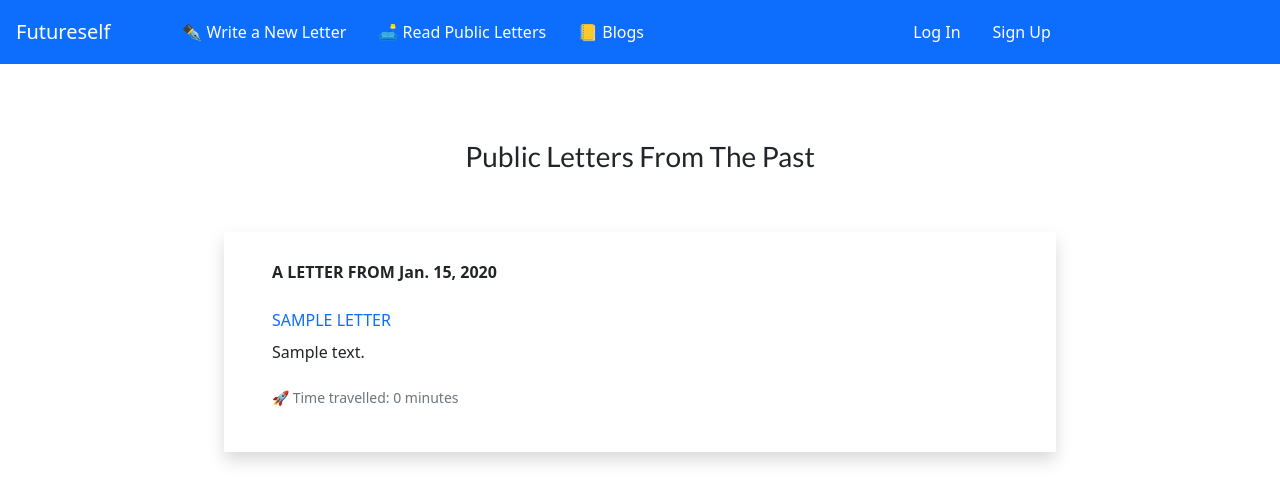
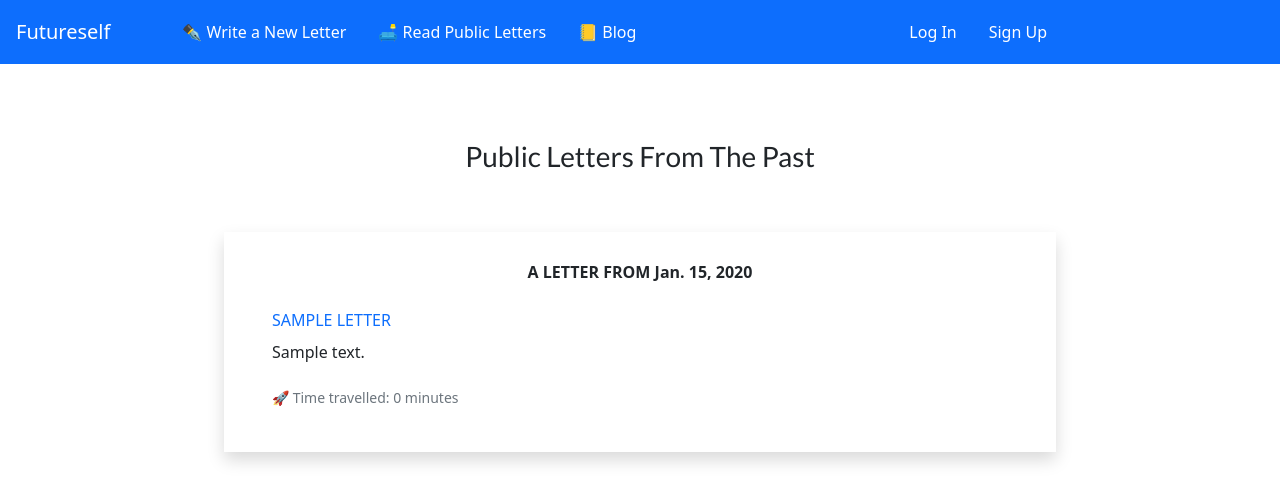
Before and after one commit to Klvxn/futureself, a Django app: page /letters/public-audience/ in a window 1280 px wide. Shown: the top 503 px of the page. Run offline with Django 4.2, Linux system fonts and the light colour scheme; tables that the repository leaves empty hold one stand-in row (values such as "Sample post"); parts of the project's set-up code (start-up, migrations or seed data) failed here and were passed over; some libraries are stand-ins or nearby versions.

Commit message:
minor changes in blog and letter templates

```diff
--- a/blog/templates/blog_list.html
+++ b/blog/templates/blog_list.html
@@ -14,7 +14,7 @@
     <button type="button" class="btn-close float-end" data-bs-dismiss="alert" aria-label="Close"></button>
   </div>
   {% endif %}
-  <h3 class="heading">Our Blogs</h3>
+  <h3 class="heading">Our Blog</h3>
   {% for blog in blogs_list %}
     <div class="shadow-sm py-3 px-5 m-5">
       <img src="{{ blog.image.url }}" alt="" class=" img-fluid rounded mx-auto d-block p-3" width="500" height="200" >
--- a/letter/templates/base.html
+++ b/letter/templates/base.html
@@ -22,7 +22,7 @@
         <ul class="nav-item m-2">
           <li class="nav-item"><a class="nav-link" href="{% url 'letter:create_letter' %}">✒️ Write a New Letter</a></li>
           <li class="nav-item"><a class="nav-link" href="{% url 'letter:public_letters' %}">🛋 Read Public Letters</a></li>
-          <li class="nav-item"><a class="nav-link" href="{% url 'blog:blog_list' %}">📒 Blogs</a></li>
+          <li class="nav-item"><a class="nav-link" href="{% url 'blog:blog_list' %}">📒 Blog</a></li>
         </ul>
         <ul class="nav-item m-auto">
           {% if user.is_authenticated %}
--- a/letter/templates/create_letter.html
+++ b/letter/templates/create_letter.html
@@ -24,7 +24,7 @@
     {% endfor %}
 {% endif %}
 <div class="form">
-  <h3 class="heading"> Letter to  Your Future Self</h3>
+  <h3 class="heading mb-2"> Letter to Your Future Self</h3>
   <form action="" method="post" class="form-group-lg d-flex justify-content-evenly">
      {{ form.non_field_errors }}
     {% csrf_token %}
--- a/letter/templates/public_letters.html
+++ b/letter/templates/public_letters.html
@@ -5,11 +5,11 @@
 <div class="container-fluid width">
   <h3 class="heading">Public Letters From The Past</h3>
   {% for letter in public_letters %}
-    <div class="shadow px-5 py-4 m-5">
-      <p><b> A LETTER FROM {{ letter.date_posted.date }} </b></p>
+    <div class="shadow px-5 py-4 my-5 m-5">
+      <p class="text-center"><b> A LETTER FROM {{ letter.date_posted.date }} </b></p>
       <p>
         <a href="{{ letter.get_absolute_url }}"> {{ letter|upper }} </a> <br>
-        {{ letter.content|truncatewords:30 }}
+        {{ letter.content|truncatewords:50 }}
       </p>
       <p class="text-muted small">🚀 Time travelled: {{ letter.date_posted|timesince:letter.delivery_date }}</p>
     </div>
```
